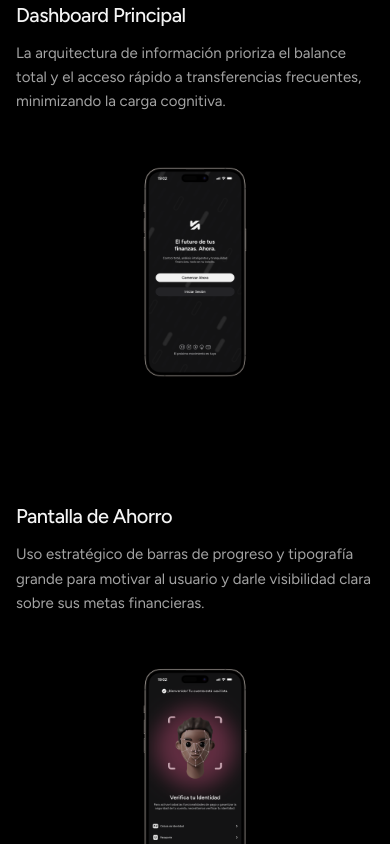
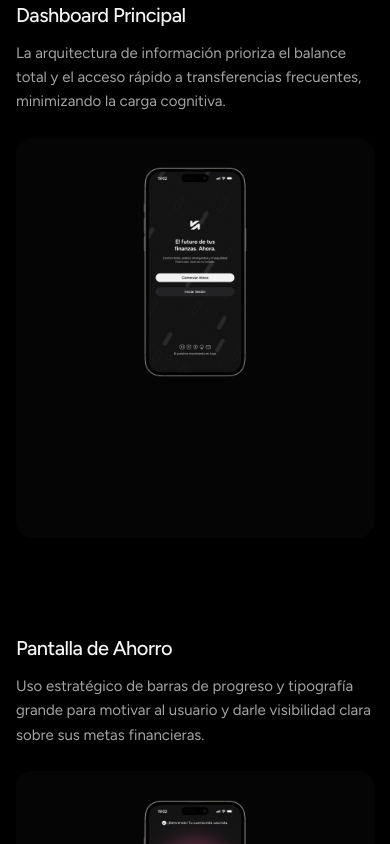
Before and after one commit to rosendojoseandres-dev/rosendodesign, a Next.js app: page / in a window 390 px wide. Shown: the part 2040-2884 px from the top of the page. Built offline with nearby package versions, Linux system fonts and the light colour scheme.

Commit message:
fix: prevent scroll jumping on reload by reserving mockup height

```diff
--- a/src/components/ProjectsSection.tsx
+++ b/src/components/ProjectsSection.tsx
@@ -77,12 +77,11 @@ function ProjectBlock({ project }: { project: Project }) {
                 </div>
               )}
 
-              <div className="relative w-full">
+              <div className="relative w-full min-h-[400px] sm:min-h-[600px] rounded-2xl bg-white/[0.02] overflow-hidden">
                 <img
                   src={mockup.image}
                   alt={mockup.title || `${project.title} Mockup ${i + 1}`}
-                  className="w-full object-cover"
-                  loading="lazy"
+                  className="w-full h-full object-cover"
                 />
               </div>
             </div>
```
